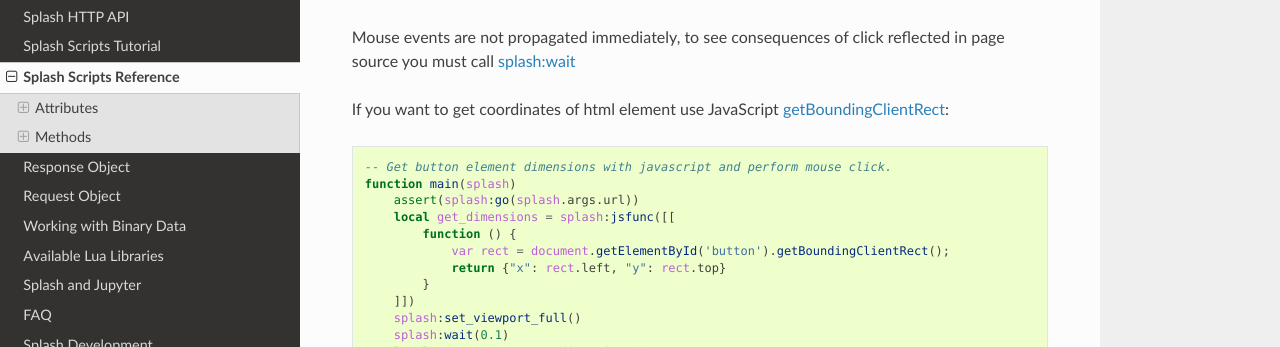
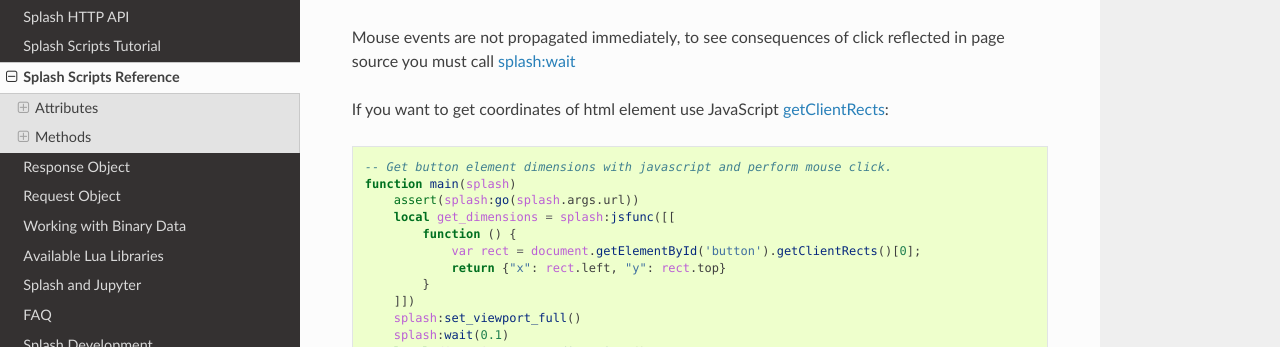
Before and after one commit to scrapinghub/splash, a Sphinx documentation site: the page built from docs/scripting-ref.rst, in a window 1280 px wide and 900 px high, scrolled down 40303 px. Shown: the part 158-505 px from the top of the window. Built offline with Sphinx 7.4.7 and the Read the Docs theme 2.0.0, drawn with Linux system fonts in a browser that asks for light colours.

Commit message:
DOC use getClientRects instead of getBoundingClientRect
The bounding client rect's coordinates might not be part of the element
if it's comprised of several client rects.

```diff
--- a/docs/scripting-ref.rst
+++ b/docs/scripting-ref.rst
@@ -2134,7 +2134,7 @@
 reflected in page source you must call :ref:`splash-wait`
 
 If you want to get coordinates of html element use JavaScript
-getBoundingClientRect_:
+getClientRects_:
 
 .. code-block:: lua
 
@@ -2143,7 +2143,7 @@
         assert(splash:go(splash.args.url))
         local get_dimensions = splash:jsfunc([[
             function () {
-                var rect = document.getElementById('button').getBoundingClientRect();
+                var rect = document.getElementById('button').getClientRects()[0];
                 return {"x": rect.left, "y": rect.top}
             }
         ]])
@@ -2157,7 +2157,7 @@
         return splash:html()
     end
 
-.. _getBoundingClientRect: https://developer.mozilla.org/en/docs/Web/API/Element/getBoundingClientRect
+.. _getClientRects: https://developer.mozilla.org/en/docs/Web/API/Element/getClientRects
 
 Under the hood :ref:`splash-mouse-click` performs :ref:`splash-mouse-press`
 followed by :ref:`splash-mouse-release`.
```
